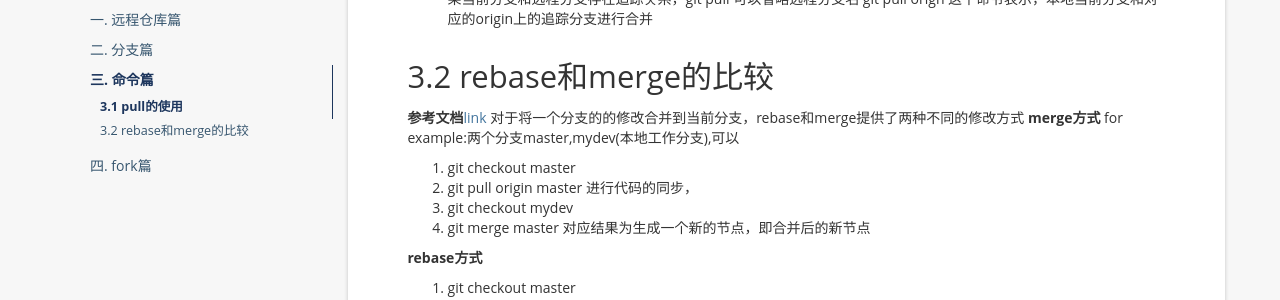
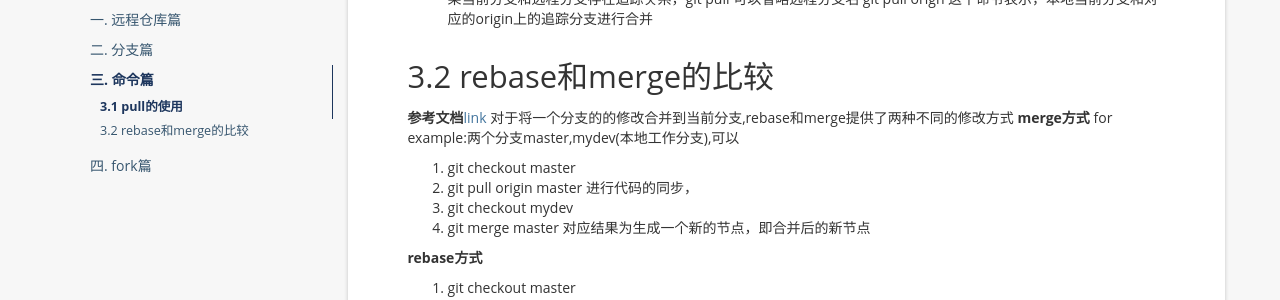
Before and after one commit to LymanXu/Blog, a Jekyll site: the page built from _posts/Notes/2017-06-26-git-use.md, in a window 1280 px wide and 900 px high, scrolled down 2155 px. Shown: the part 152-452 px from the top of the window. Built offline with Jekyll 4.4.1, drawn with Linux system fonts in a browser that asks for light colours; nearby versions of some CDN libraries; comment, search, counter and statistics services are not loaded.

```diff
--- a/_posts/Notes/2017-06-26-git-use.md
+++ b/_posts/Notes/2017-06-26-git-use.md
@@ -86,7 +86,7 @@ git pull orign
 
 ## 3.2 rebase和merge的比较
 **参考文档**[link](http://blog.csdn.net/hudashi/article/details/7664631)
-对于将一个分支的的修改合并到当前分支，rebase和merge提供了两种不同的修改方式
+对于将一个分支的的修改合并到当前分支,rebase和merge提供了两种不同的修改方式
 **merge方式**
 for example:两个分支master,mydev(本地工作分支),可以
 1. git checkout master
```
